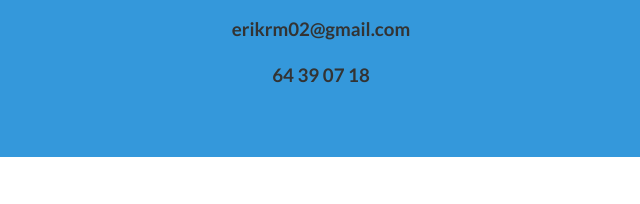
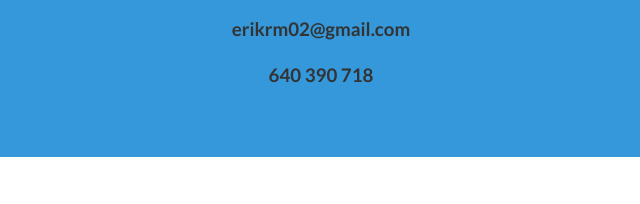
Before and after one commit to Erik-Ruiz/PaginaWeb_CV, a website: page index.html in a window 1280 px wide. Shown: the part 2597-2801 px from the top of the page, 319-959 px from the left. Drawn offline with nearby package versions, Linux system fonts and the light colour scheme.

Commit message:
Editar el num de telefono en los contactos otra vez

```diff
--- a/index.html
+++ b/index.html
@@ -213,7 +213,7 @@
     <div id="contact">
         <h2>Contactame</h2>
         <h3>erikrm02@gmail.com</h3>
-        <h3>64 39 07 18</h3>
+        <h3>640 390 718</h3>
 
         <!-- End #contact-form -->
     </div>
```
